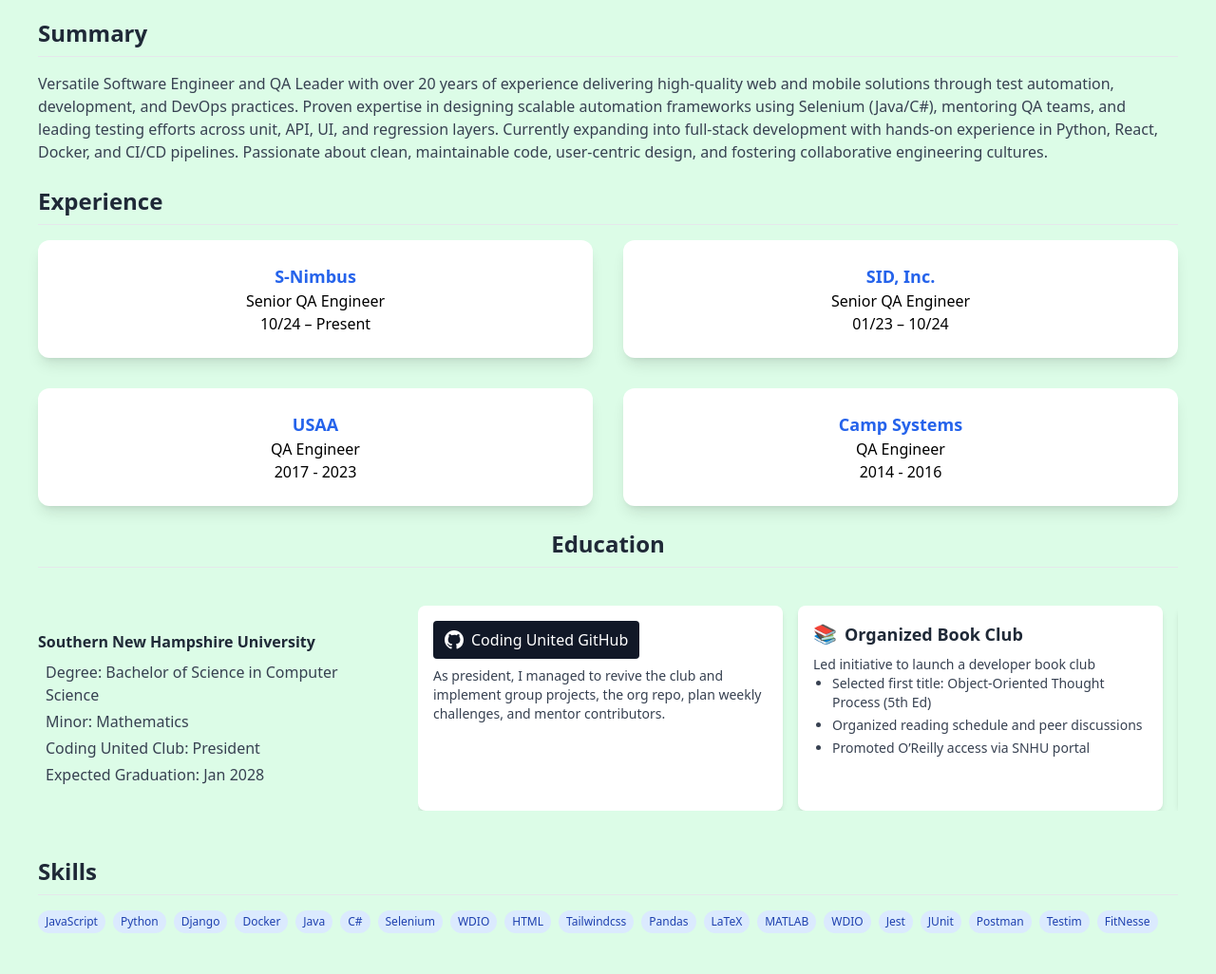
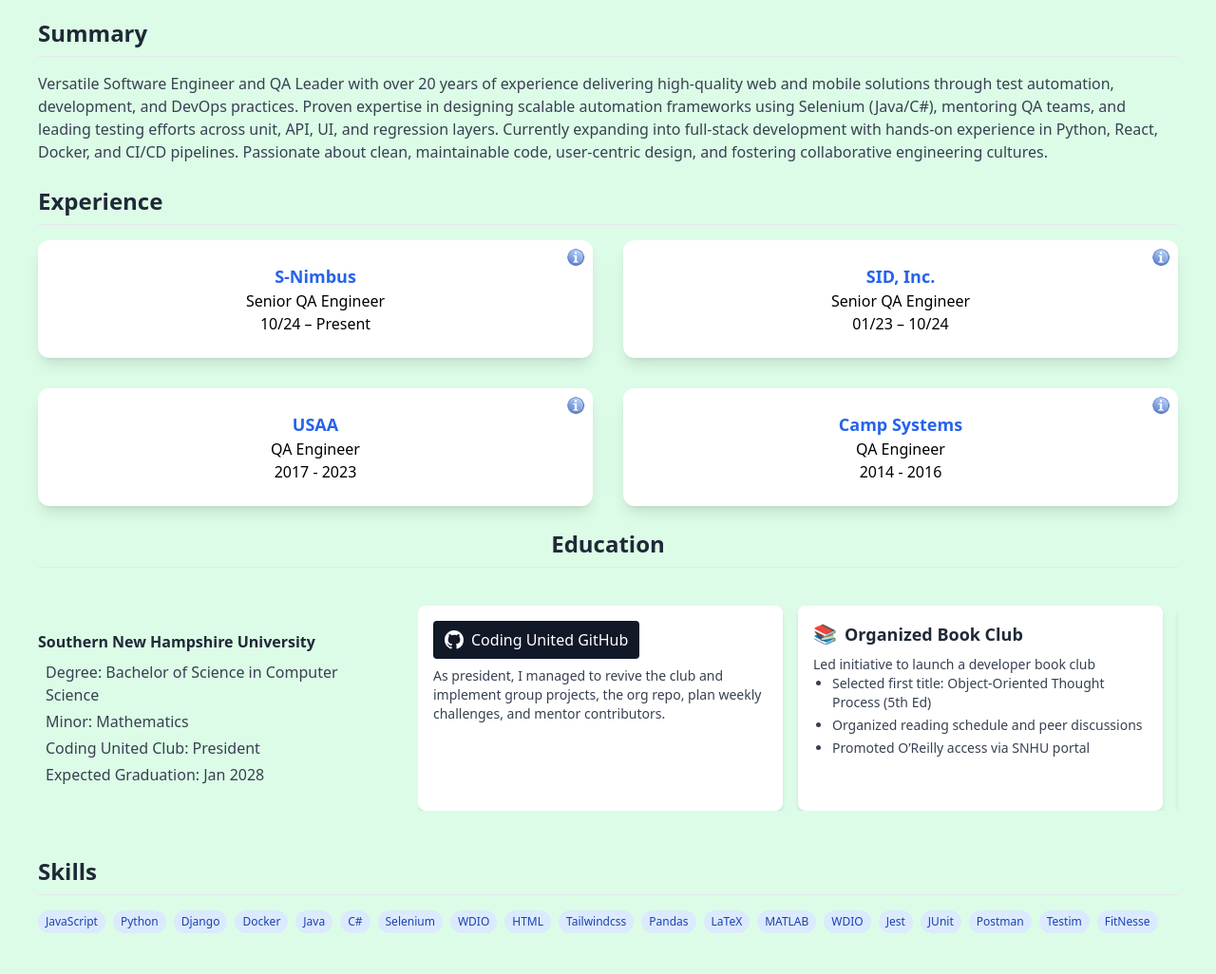
Before and after one commit to yeevon/DigitalResume, a Django app: page / in a window 1280 px wide. Shown: the part 70-1096 px from the top of the page at 95% size. Run offline with Django 5.2, Linux system fonts and the light colour scheme; some libraries are stand-ins or nearby versions.

Commit message:
info icon to idicate modal window

```diff
--- a/core/templates/base.html
+++ b/core/templates/base.html
@@ -11,9 +11,9 @@
   <script defer src="https://unpkg.com/alpinejs@3.x.x/dist/cdn.min.js"></script>
   <script src="https://unpkg.com/htmx.org@1.9.2"></script>
 </head>
-<body class= "bg-[url('/static/hero_images/Hulk_small.jpg')] bg-cover bg-center text-gray-800 font-sans min-h-screen">
+<body class= "bg-[url('/static/images/Hulk_large.jpg')] bg-cover bg-center text-gray-800 font-sans min-h-screen">
   <div class="max-w-screen-2xl mx-auto">
-    <header class="sticky top-0 bg-teal-200 border-b text-center">
+    <header class="sticky top-0 z-50 bg-teal-200 border-b text-center">
       <nav class="flex flex-col sm:flex-row items-center justify-between gap-2 px-4">
         <!-- Name block -->
         <div>
--- a/core/templates/partials/job_tile.html
+++ b/core/templates/partials/job_tile.html
@@ -1,14 +1,18 @@
+{% load static %}
 <div
     x-data="{ open: false }"
     class="text-center"
 >
     <div
         @click="open = true"
-        class="bg-white rounded-xl p-6 shadow-lg hover:shadow-2xl hover:scale-[1.05] transition duration-300 cursor-pointer"
+        class="relative bg-white justify-between text-center rounded-xl p-6 shadow-lg sm:hover:shadow-2xl sm:hover:scale-[1.05] transition duration-300 cursor-pointer"
     >
-        <h4 class="text-lg text-blue-600 font-semibold">{{ job.title }}</h4>
-        <h6 class="text-base text-black">{{ job.role }}</h6>
-        <p class="text-base text-black">{{ job.dates }}</p>
+        <img class="w-5 h-5 absolute top-2 right-2" src="{% static 'images/Information_icon.svg.png' %}" alt="Information icon">
+        <div>
+            <h4 class="text-lg text-blue-600 font-semibold">{{ job.title }}</h4>
+            <h6 class="text-base text-black">{{ job.role }}</h6>
+            <p class="text-base text-black">{{ job.dates }}</p>
+        </div>
     </div>
 
     <div
```
Also changed, not shown: core/static/hero_images/Hulk_medium.jpg (deleted), core/static/hero_images/Hulk_small.jpg (deleted), core/static/images/Hulk_large.jpg (renamed from core/static/hero_images/Hulk_large.jpg), core/static/images/Information_icon.svg.png (added).
